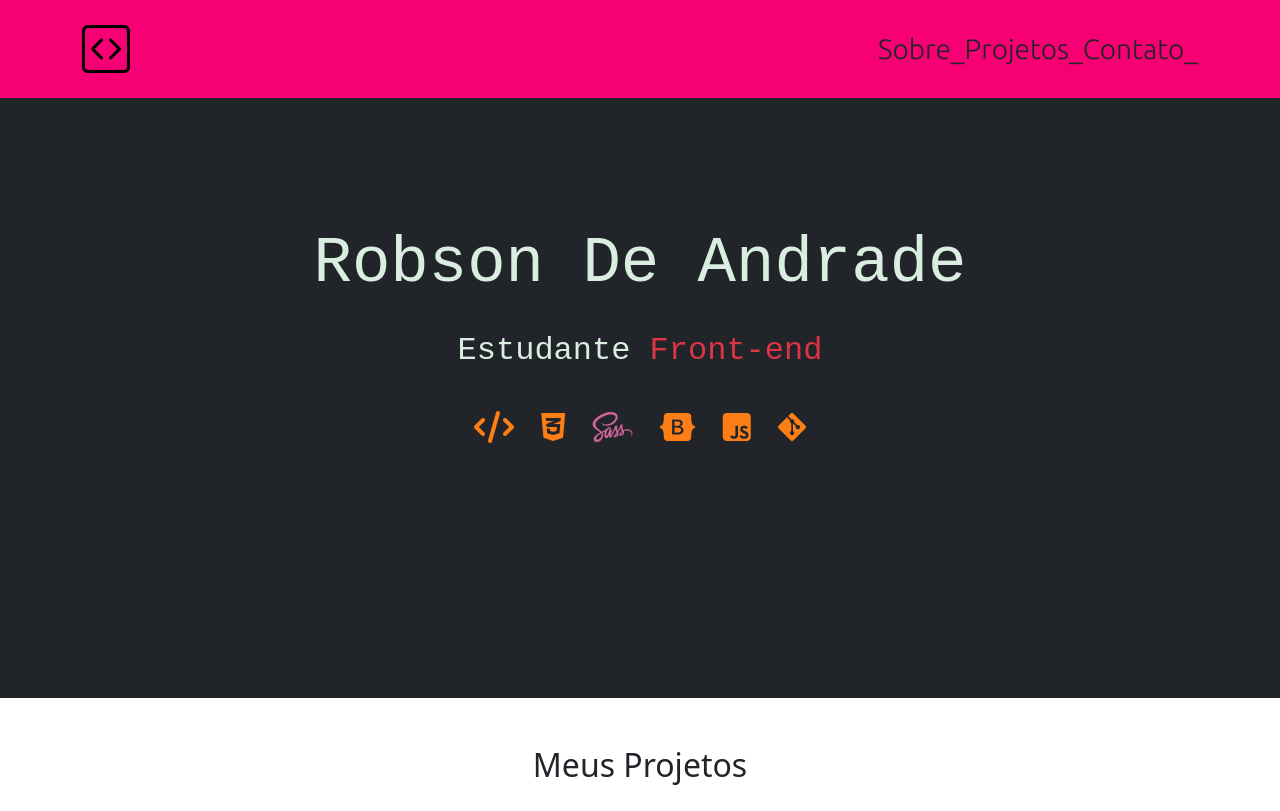
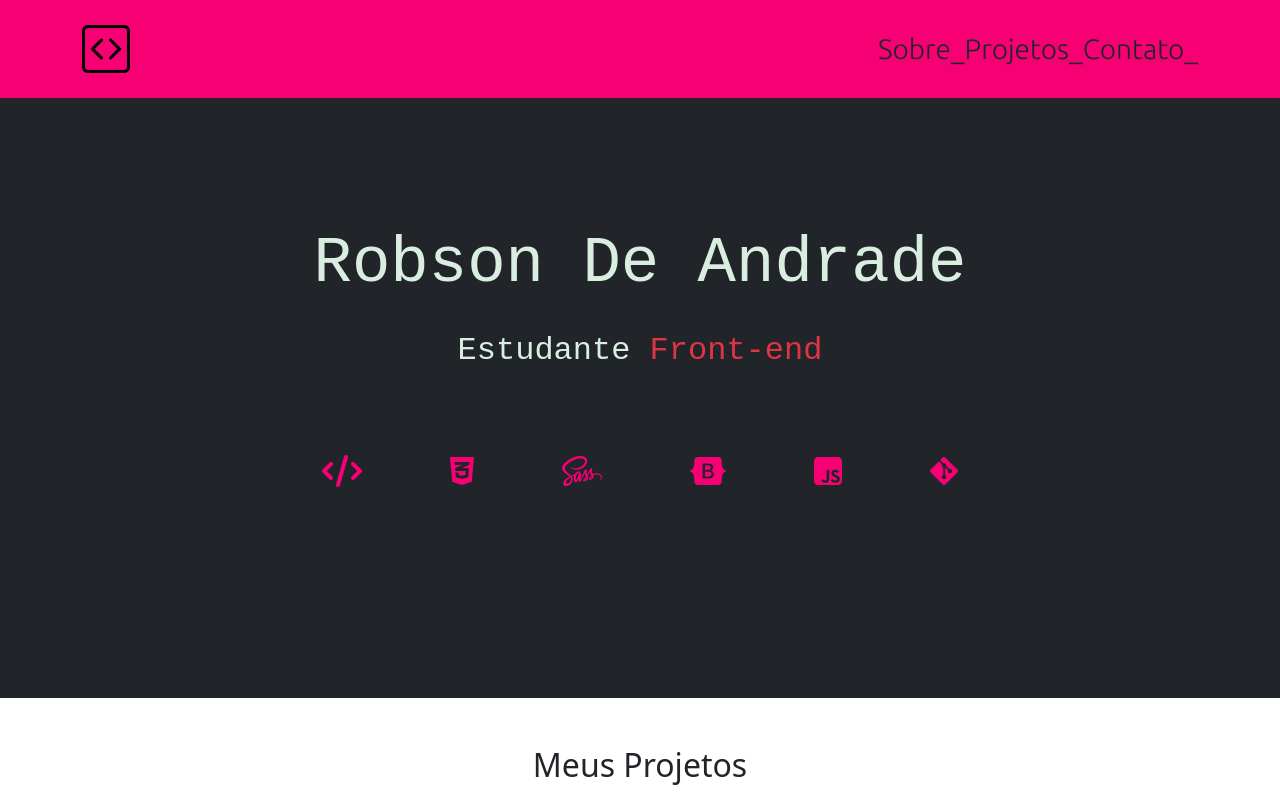
Before and after one commit to Ro3son/personal-portfolio, a plain HTML site: page index.html in a window 1280 px wide. Shown: the top 811 px of the page. Drawn offline with nearby package versions, Linux system fonts and the light colour scheme; a web font is replaced by a local one.

Commit message:
Update main.css

```diff
--- a/SCSS/main.css
+++ b/SCSS/main.css
@@ -31,17 +31,28 @@
   color: #d9eee1;
 }
 
-#welcome-section .list-unstyled {
+#welcome-section .container .icons .list-icons li i {
   cursor: pointer;
+  color: #f60074;
 }
 
-#welcome-section .list-unstyled i,
-#welcome-section .list-unstyled .fas fa-code {
-  color: #fd7e14;
+#welcome-section .container .icons .list-icons li i:hover {
+  -webkit-transform: scale(1.1);
+          transform: scale(1.1);
 }
 
-#welcome-section .list-unstyled .sass-icon {
-  color: #cf649a;
+#welcome-section .container .icons .list-icons li i:hover::before {
+  -webkit-transform: skewX(20deg);
+          transform: skewX(20deg);
+  border-left: 3px solid;
+  border-right: 3px solid;
+}
+
+#welcome-section .container .icons .list-icons li i:hover::after {
+  -webkit-transform: skewY(-25deg);
+          transform: skewY(-25deg);
+  border-left: 3px solid;
+  border-right: 3px solid;
 }
 
 @media only screen and (max-width: 600px) {
@@ -55,6 +66,12 @@
     -webkit-box-pack: center;
         -ms-flex-pack: center;
             justify-content: center;
+  }
+}
+
+@media only screen and (max-width: 700px) {
+  ul.list-icons {
+    display: block;
   }
 }
 
@@ -104,5 +121,39 @@
   #welcome-section .container .custom-section p {
     font-size: 2rem;
   }
+  #welcome-section .icons .list-icons {
+    display: -webkit-box;
+    display: -ms-flexbox;
+    display: flex;
+    list-style: none;
+  }
+  #welcome-section .icons .list-icons li i {
+    padding: 2rem;
+    font-size: 2rem;
+    cursor: pointer;
+    color: #f60074;
+    margin-right: 1rem;
+    position: relative;
+    text-align: center;
+    line-height: 4rem;
+    width: 100%;
+    height: 100%;
+  }
+  #welcome-section .icons .list-icons li i:hover {
+    -webkit-transform: scale(1.1);
+            transform: scale(1.1);
+  }
+  #welcome-section .icons .list-icons li i:hover::before {
+    -webkit-transform: skewX(20deg);
+            transform: skewX(20deg);
+    border-left: 3px solid;
+    border-right: 3px solid;
+  }
+  #welcome-section .icons .list-icons li i:hover::after {
+    -webkit-transform: skewY(-25deg);
+            transform: skewY(-25deg);
+    border-left: 3px solid;
+    border-right: 3px solid;
+  }
 }
 /*# sourceMappingURL=main.css.map */
```
